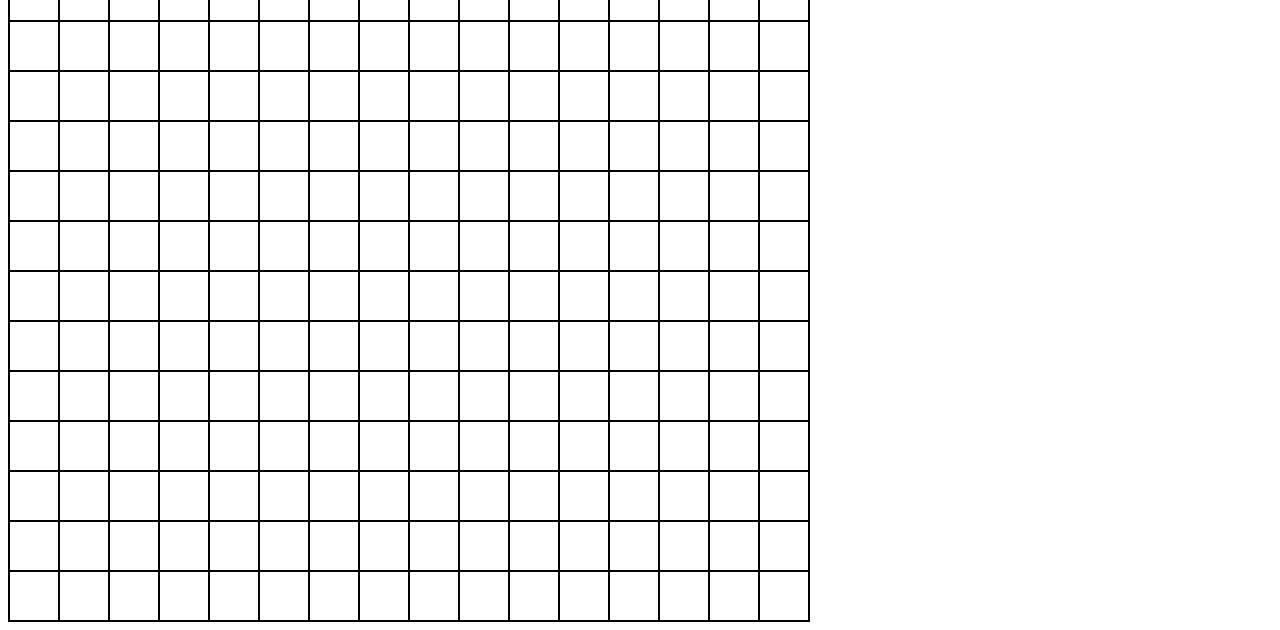
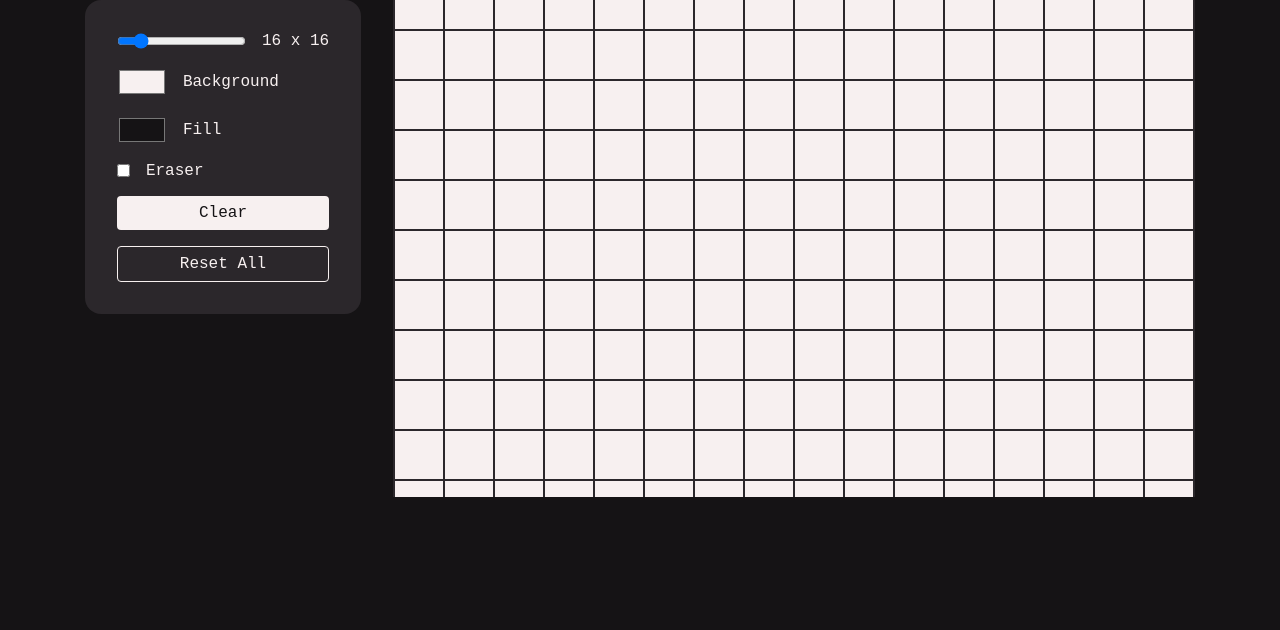
Before and after one commit to elenanelmes/etch-a-sketch, a plain HTML site: page index.html in a window 1280 px wide. Shown: the part 303-933 px from the top of the page. After the commit the page ends 800 px from the top, so only its background shows below. Drawn offline with Linux system fonts and the light colour scheme; a web font is replaced by a local one.

Commit message:
update styles

```diff
--- a/index.html
+++ b/index.html
@@ -3,22 +3,37 @@
     <head>
         <meta charset="UTF-8" name="viewport" content="width=device-width, initial-scale=1.0">
         <title>Etch-a-Sketch</title>
+        <link rel="preconnect" href="https://fonts.googleapis.com">
+        <link rel="preconnect" href="https://fonts.gstatic.com" crossorigin>
+        <link href="https://fonts.googleapis.com/css2?family=Chivo+Mono:wght@100..900&display=swap" rel="stylesheet">
         <link rel="stylesheet" href="styles.css"></link>
         <script src="script.js" defer></script>
     </head>
     <body id="body">
+        <div id="content">
+            <div id="info">
                 <h1>Etch-a-Sketch</h1>
                 <div id="settings">
+                    <div class="setting">
+                        <input id="slider" name="slider" type="range" min="2" max="100"></input>
                         <label id="slider-label" for="slider"></label>
-            <input id="slider" name="slider" type="range" min="2" max="100"></input>
+                    </div>
+                    <div class="setting">
+                        <input id="grid-bg" type="color"></input>
                         <label for="grid-bg">Background</label>
-            <input id="grid-bg" type="color"></input>
+                    </div>
+                    <div class="setting">
+                        <input id="fill" type="color"></input>
                         <label for="fill">Fill</label>
-            <input id="fill" type="color"></input>
+                    </div>
+                    <div class="setting">
                         <input id="eraser" name="eraser" type="checkbox" value="Eraser"></input>
                         <label for="eraser">Eraser</label>
-            <button id="btn-clear">Clear</button>
-            <button id="btn-reset">Reset All</button>
+                    </div>
+                    <button id="btn-clear" class="btn-primary">Clear</button>
+                    <button id="btn-reset" class="btn-secondary">Reset All</button>
+                </div>
+            </div>
         </div>
     </body>
 </html>
--- a/script.js
+++ b/script.js
@@ -1,5 +1,6 @@
 // DOM ELements
 const body = document.querySelector('#body');
+const content = document.querySelector('#content');
 const slider = document.querySelector('#slider');
 const sliderLabel = document.querySelector('#slider-label');
 const eraserCheckbox = document.querySelector('#eraser');
@@ -11,8 +12,8 @@ const fill = document.querySelector('#fill');
 // Constants
 const GRID_SIZE = 800;
 const DEFAULT_CELLS = 16;
-const DEFAULT_GRID_BG = '#ffffff';
-const DEFAULT_FILL = '#000000';
+const DEFAULT_GRID_BG = '#f7f0f0';
+const DEFAULT_FILL = '#151315';
 
 // Variables
 let cellCount = DEFAULT_CELLS;
@@ -134,7 +135,7 @@ function createGrid() {
         });
         grid.appendChild(cell);
     }
-    body.appendChild(grid);
+    content.appendChild(grid);
 }
 
 function createElement(tag, attributes = {}) {
--- a/styles.css
+++ b/styles.css
@@ -1,19 +1,127 @@
 :root {
-    --border: 1px solid black;
+    --bg-main: #151315;
+    --bg-container: #2b272b;
+    --bg-inverted: #F7F0F0;
+    --fg: #F7F0F0;
+    --fg-inverted: #151315;
+    --space: 1rem;
+    --border-radius-sm: 0.25rem;
+    --border-radius-md: 0.5rem;
+    --border-radius-lg: 1rem;
+    --border-radius-xl: 1.5rem;
+    --border-style: solid;
+    --border-width: 1px;
+}
+
+* {
+    box-sizing: content-box;
+    font-family: "Chivo Mono", monospace;
+    margin: 0;
+    padding: 0;
+}
+
+html {
+    height: 100vh;
+    justify-content: center;
+    overflow: scroll;
+}
+
+#body {
+    background: var(--bg-main);
+    color: var(--fg);
+    display: flex;
+    height: 100vh;
+    overflow: scroll;
+}
+
+#content {
+    display: flex;
+    flex-wrap: wrap;
+    gap: calc(var(--space) * 2);
+    margin: auto auto;
+    padding: calc(var(--space) * 2);
+}
+
+#info {
+    display: flex;
+    flex-direction: column;
+    gap: calc(var(--space) * 1);
+    justify-content: center;
+    margin: 0 auto;
+}
+
+#settings {
+    background: var(--bg-container);
+    border-radius: var(--border-radius-lg);
+    display: flex;
+    flex-direction: column;
+    gap: calc(var(--space) * 1);
+    justify-content: center;
+    padding: calc(var(--space) * 2);
+
+    .setting {
+        align-items: center;
+        display: flex;
+        gap: calc(var(--space) * 1);
+    }
 }
 
 #grid {
-    border: var(--border);
-    box-sizing: content-box;
+    border: var(--border-width) var(--border-style) var(--bg-container);
+    border-radius: var(--border-radius-xl);
     display: flex;
     flex-wrap: wrap;
+    overflow: hidden !important;
+    margin: 0 auto;
+
+    .cell {
+        border: var(--border-width) var(--border-style) var(--bg-container);
+        box-sizing: border-box;
+    }
 }
 
-.cell {
-    border: var(--border);
-    box-sizing: border-box;
+.btn-primary {
+    background: var(--bg-inverted);
+    border: none;
+    color: var(--fg-inverted);
+
+    &:hover {
+        background: color-mix(in srgb, var(--bg-inverted) 85%, transparent);
+    }
 }
 
-#settings {
-    margin-block-end: 1rem;
+.btn-secondary {
+    background: transparent;
+    border: var(--border-width) var(--border-style) var(--bg-inverted);
+    color: var(--fg);
+
+    &:hover {
+        background: color-mix(in srgb, var(--bg-inverted) 15%, transparent);
+    }
 }
+
+h1 {
+    text-align: center;
+}
+
+button,
+input {
+    cursor: pointer;
+}
+
+button {
+    border-radius: var(--border-radius-sm);
+    font-size: 1rem;
+    padding: calc(var(--space) * 0.5);
+}
+
+input[type="color"] {
+    --size: 2rem;
+    background: none;
+    border: none;
+    border-radius: var(--border-radius-md);
+    height: var(--size);
+    padding-block: 0;
+    padding-inline: 0;
+    block-size: var(--size);
+}
```
Lines whose indentation alone changed are shown as unchanged.
